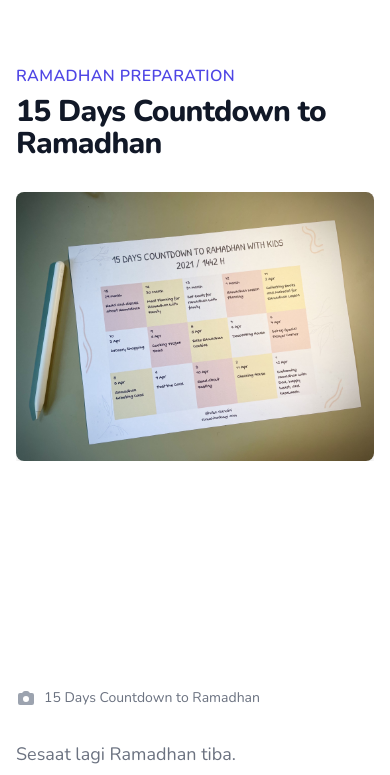
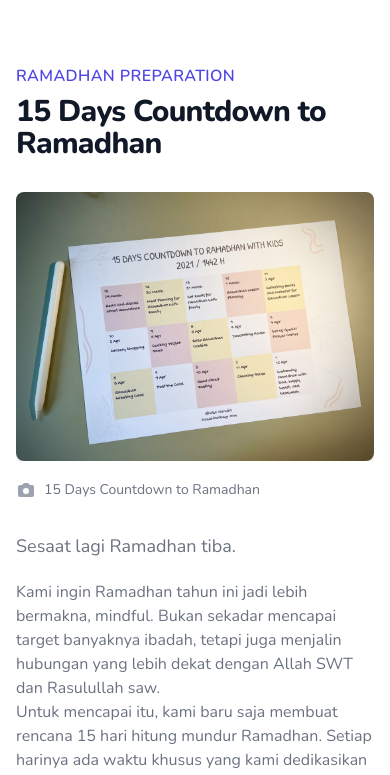
Before and after one commit to zainfathoni/rumahberbagi-app, a Next.js app: page /downloads/ramadhan-preparation in a window 390 px wide. Shown: the top 775 px of the page. Built offline with nearby package versions, Linux system fonts and the light colour scheme; what @tailwindcss/typography would draw is missing.

Commit message:
Fix image styling

```diff
--- a/components/article-section.js
+++ b/components/article-section.js
@@ -39,7 +39,7 @@ export const ArticleSection = () => (
           </svg>
           <div className='relative text-base mx-auto max-w-prose lg:max-w-none'>
             <figure>
-              <div className='aspect-w-12 aspect-h-7 lg:aspect-none'>
+              <div className='lg:aspect-none'>
                 <Image
                   className='rounded-lg shadow-lg object-cover object-center'
                   src='/images/15-countdown-to-ramadhan.jpeg'
```
